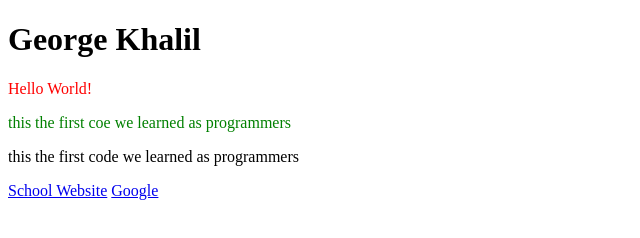
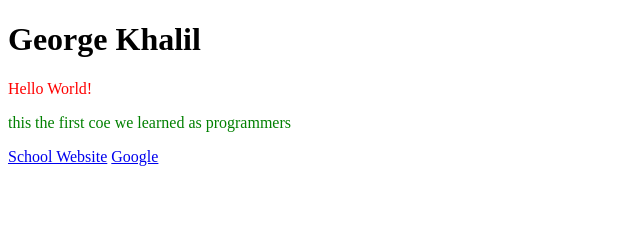
Before and after one commit to MTHS-ICD2O-1-2023/ICD2O-Intro-03-George-Khalil-29, a plain HTML site: page index.html in a window 1280 px wide. Shown: the whole page, without its empty margins (0-640 px from the left). Drawn offline with Linux system fonts and the light colour scheme.

Commit message:
delete the unused <p>

```diff
--- a/index.html
+++ b/index.html
@@ -8,7 +8,6 @@
     <h1>George Khalil</h1>
     <p style="color:#FF0000" ;>Hello World!</p>
     <p style="color:green";>this the first coe we learned as programmers</p>
-  <p>this the first code we learned as programmers </p>
   <a href="http://mths.ca/">School Website</a>
   <a href="http://Google.com/">Google</a>
   </body>
```
